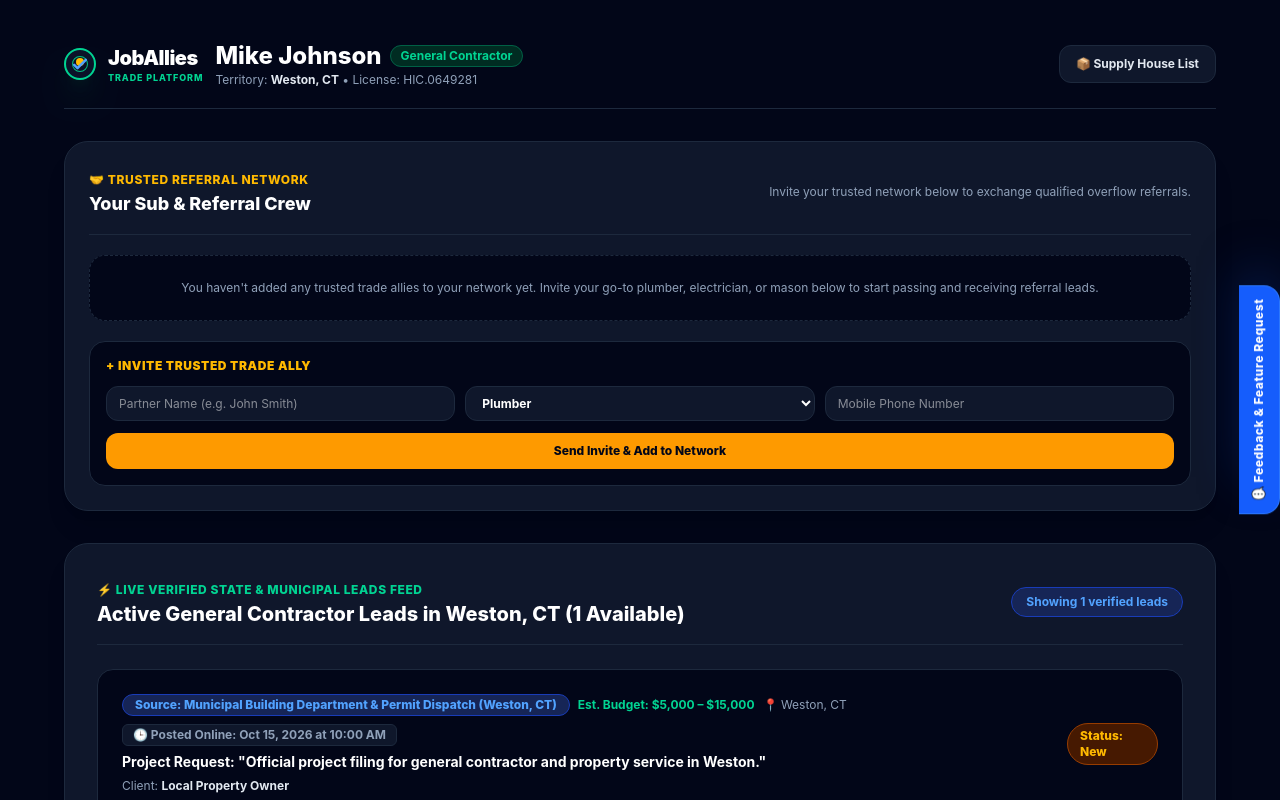
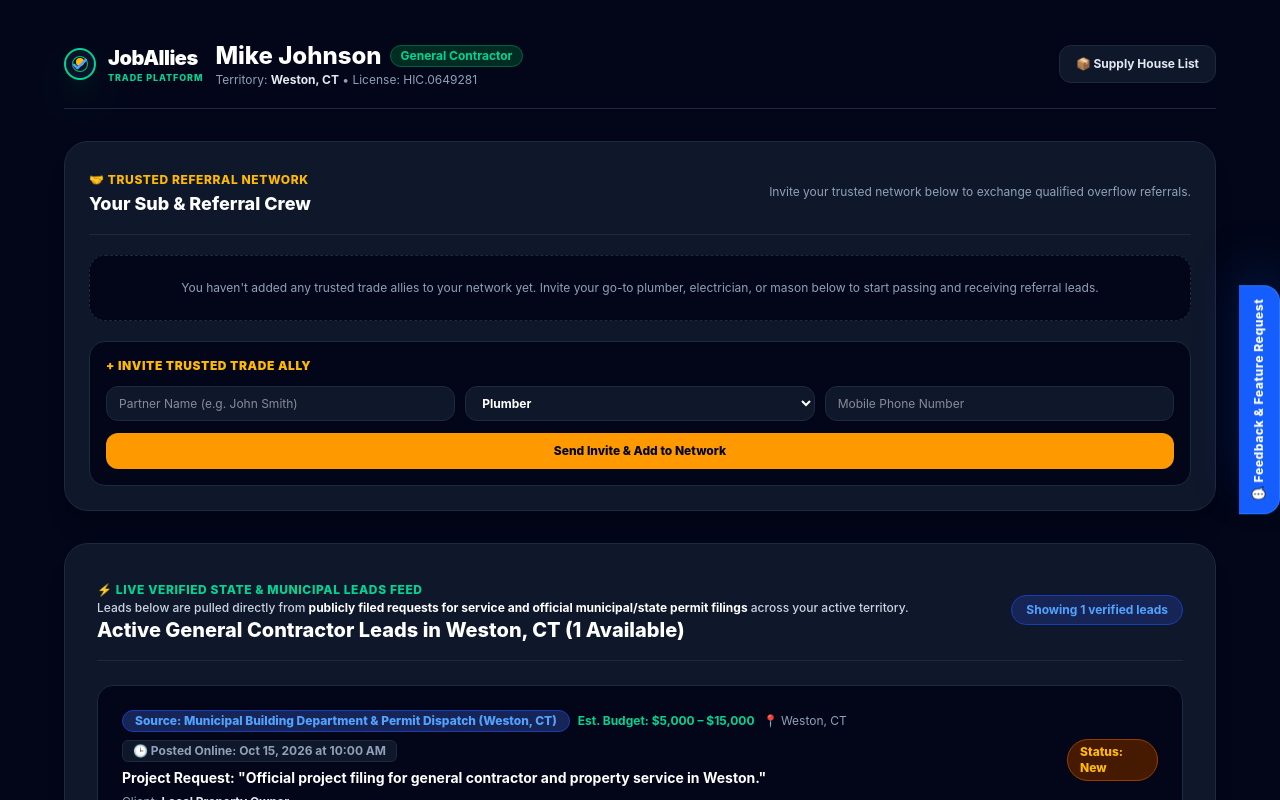
Before and after one commit to dberger111/joballies, a Next.js app: page /dashboard in a window 1280 px wide. Shown: the top 800 px of the page. Built offline with nearby package versions, Linux system fonts and the light colour scheme.

Commit message:
Add explicit explanation that leads are sourced from publicly filed requests for service and municipal permit filings

```diff
--- a/app/dashboard/page.tsx
+++ b/app/dashboard/page.tsx
@@ -356,7 +356,12 @@ export default function DashboardPage() {
         <section className="bg-slate-900 border border-slate-800 p-6 md:p-8 rounded-3xl space-y-6 shadow-xl">
           <div className="flex flex-col sm:flex-row justify-between items-start sm:items-center gap-2 border-b border-slate-800 pb-4">
             <div>
+              <div className="space-y-1">
               <span className="text-xs font-extrabold uppercase tracking-wider text-emerald-400">⚡ Live Verified State & Municipal Leads Feed</span>
+              <p className="text-xs text-slate-300 font-medium">
+                Leads below are pulled directly from <strong className="text-white">publicly filed requests for service and official municipal/state permit filings</strong> across your active territory.
+              </p>
+            </div>
               <h2 className="text-xl font-extrabold text-white">
                 Active {userProfile.trade} Leads in {userProfile.location} ({leads.length} Available)
               </h2>
```
